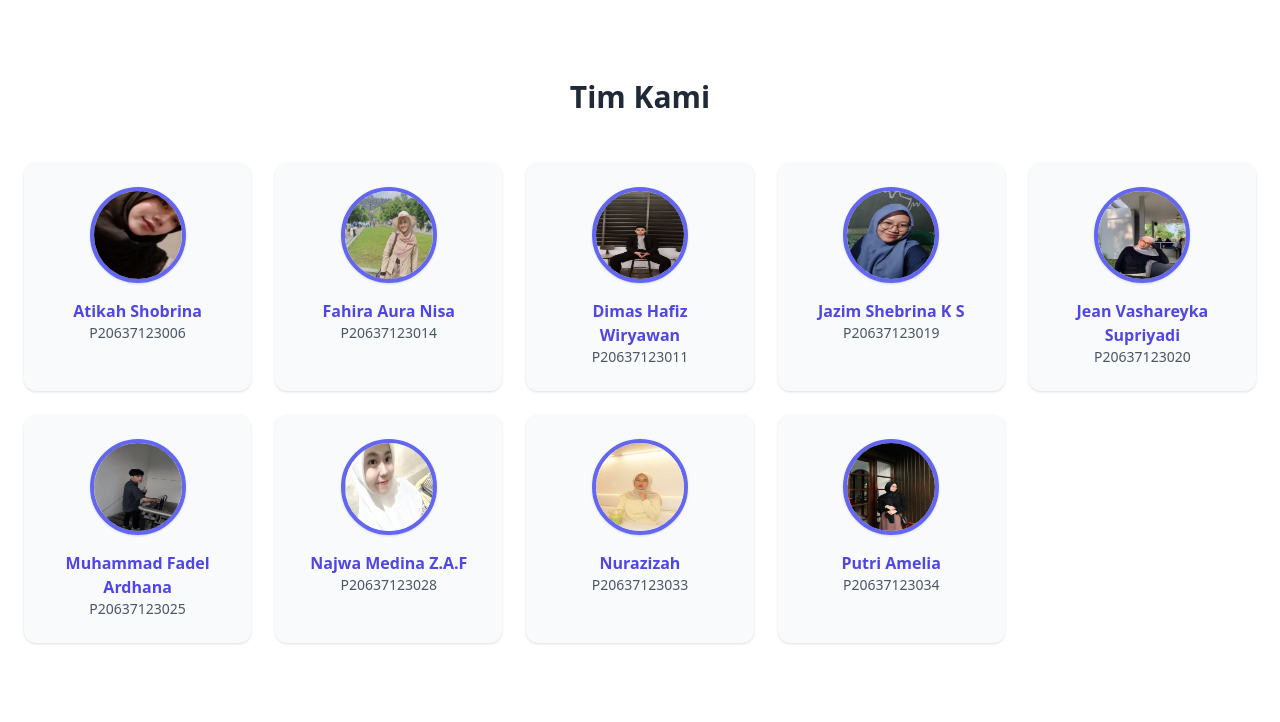
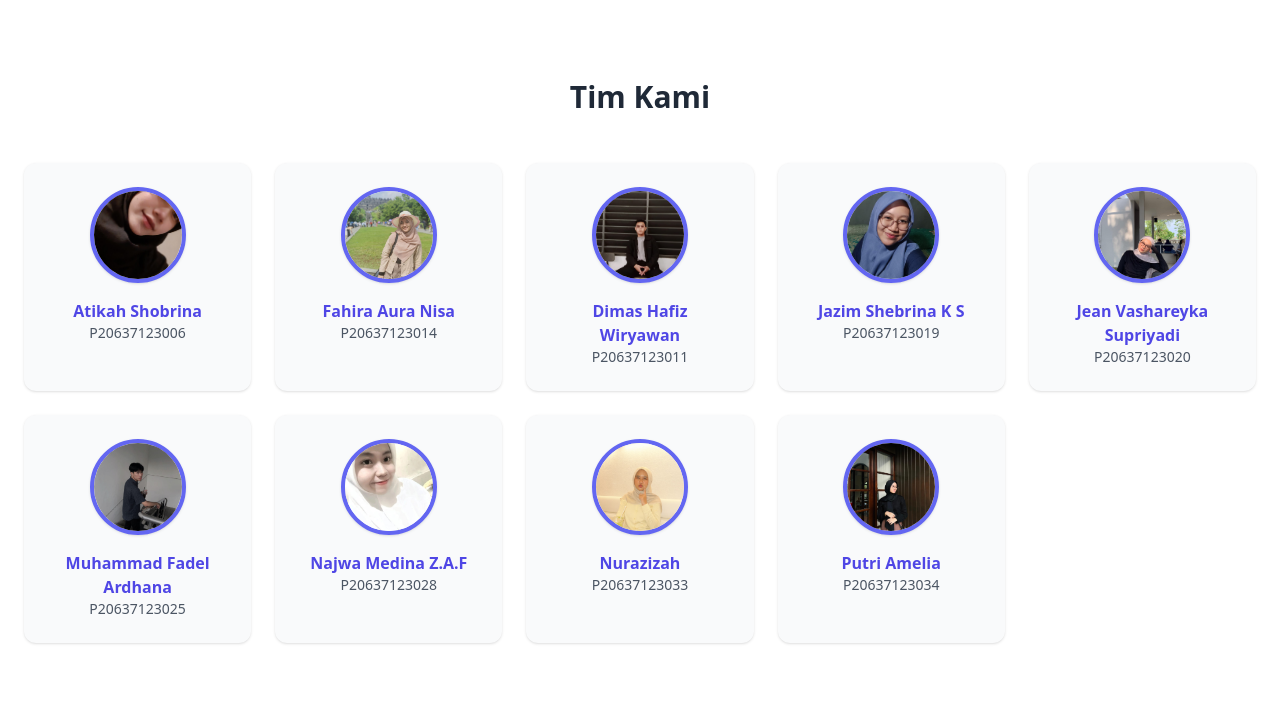
Before and after one commit to njwnfa/peminjaman_ruangan, a CodeIgniter app: page /peminjaman_ruangan/ in a window 1280 px wide. Shown: the part 1909-2631 px from the top of the page. Run offline with CodeIgniter, Linux system fonts and the light colour scheme; some libraries are stand-ins or nearby versions.

Commit message:
Improve team and room list UI display
Updated the team section grid layout and added object-cover to team images for better appearance. Enhanced the room list description display to support multiline text and improved its layout for readability.

```diff
--- a/application/views/landing_page.php
+++ b/application/views/landing_page.php
@@ -231,58 +231,58 @@
     <div class="max-w-7xl mx-auto px-6">
       <h3 class="text-3xl font-bold text-center mb-12">Tim Kami</h3>
 
-      <div class="grid grid-cols-2 sm:grid-cols-3 md:grid-cols-5 gap-6">
-        <!-- 10 anggota tim -->
+      <div class="grid grid-cols-2 sm:grid-cols-3 md:grid-cols-4 lg:grid-cols-5 gap-6">
+
         <div class="team-card p-6 bg-gray-50 dark:bg-gray-800 rounded-xl text-center shadow hover:shadow-2xl transition">
-          <img src="<?= base_url('assets/images/team/atika.jpeg'); ?>" alt="Atikah" class="w-24 h-24 rounded-full mx-auto mb-4 border-4 border-indigo-500 shadow" />
+          <img src="<?= base_url('assets/images/team/atika.jpeg'); ?>" alt="Atikah" class="w-24 h-24 rounded-full mx-auto mb-4 border-4 border-indigo-500 shadow object-cover" />
           <h4 class="font-semibold text-indigo-600">Atikah Shobrina</h4>
           <p class="text-sm text-gray-600 dark:text-gray-300">P20637123006</p>
         </div>
 
         <div class="team-card p-6 bg-gray-50 dark:bg-gray-800 rounded-xl text-center shadow hover:shadow-2xl transition">
-          <img src="<?= base_url('assets/images/team/fahira.jpeg'); ?>" alt="Fahira" class="w-24 h-24 rounded-full mx-auto mb-4 border-4 border-indigo-500 shadow" />
+          <img src="<?= base_url('assets/images/team/fahira.jpeg'); ?>" alt="Fahira" class="w-24 h-24 rounded-full mx-auto mb-4 border-4 border-indigo-500 shadow object-cover" />
           <h4 class="font-semibold text-indigo-600">Fahira Aura Nisa </h4>
           <p class="text-sm text-gray-600 dark:text-gray-300">P20637123014</p>
         </div>
 
         <div class="team-card p-6 bg-gray-50 dark:bg-gray-800 rounded-xl text-center shadow hover:shadow-2xl transition">
-          <img src="<?= base_url('assets/images/team/dimas.jpeg'); ?>" alt="Dimas" class="w-24 h-24 rounded-full mx-auto mb-4 border-4 border-indigo-500 shadow" />
+          <img src="<?= base_url('assets/images/team/dimas.jpeg'); ?>" alt="Dimas" class="w-24 h-24 rounded-full mx-auto mb-4 border-4 border-indigo-500 shadow object-cover" />
           <h4 class="font-semibold text-indigo-600">Dimas Hafiz Wiryawan</h4>
           <p class="text-sm text-gray-600 dark:text-gray-300">P20637123011</p>
         </div>
 
         <div class="team-card p-6 bg-gray-50 dark:bg-gray-800 rounded-xl text-center shadow hover:shadow-2xl transition">
-          <img src="<?= base_url('assets/images/team/jazim.jpeg'); ?>" alt="Jazim" class="w-24 h-24 rounded-full mx-auto mb-4 border-4 border-indigo-500 shadow" />
+          <img src="<?= base_url('assets/images/team/jazim.jpeg'); ?>" alt="Jazim" class="w-24 h-24 rounded-full mx-auto mb-4 border-4 border-indigo-500 shadow object-cover" />
           <h4 class="font-semibold text-indigo-600">Jazim Shebrina K S</h4>
           <p class="text-sm text-gray-600 dark:text-gray-300">P20637123019</p>
         </div>
 
         <div class="team-card p-6 bg-gray-50 dark:bg-gray-800 rounded-xl text-center shadow hover:shadow-2xl transition">
-          <img src="<?= base_url('assets/images/team/jean.jpeg'); ?>" alt="Jean" class="w-24 h-24 rounded-full mx-auto mb-4 border-4 border-indigo-500 shadow" />
+          <img src="<?= base_url('assets/images/team/jean.jpeg'); ?>" alt="Jean" class="w-24 h-24 rounded-full mx-auto mb-4 border-4 border-indigo-500 shadow object-cover" />
           <h4 class="font-semibold text-indigo-600">Jean Vashareyka Supriyadi</h4>
           <p class="text-sm text-gray-600 dark:text-gray-300">P20637123020</p>
         </div>
 
         <div class="team-card p-6 bg-gray-50 dark:bg-gray-800 rounded-xl text-center shadow hover:shadow-2xl transition">
-          <img src="<?= base_url('assets/images/team/fadel.jpeg'); ?>" alt="Fadel" class="w-24 h-24 rounded-full mx-auto mb-4 border-4 border-indigo-500 shadow" />
+          <img src="<?= base_url('assets/images/team/fadel.jpeg'); ?>" alt="Fadel" class="w-24 h-24 rounded-full mx-auto mb-4 border-4 border-indigo-500 shadow object-cover" />
           <h4 class="font-semibold text-indigo-600">Muhammad Fadel Ardhana </h4>
           <p class="text-sm text-gray-600 dark:text-gray-300">P20637123025</p>
         </div>
 
         <div class="team-card p-6 bg-gray-50 dark:bg-gray-800 rounded-xl text-center shadow hover:shadow-2xl transition">
-          <img src="<?= base_url('assets/images/team/najwa.jpeg'); ?>" alt="Najwa" class="w-24 h-24 rounded-full mx-auto mb-4 border-4 border-indigo-500 shadow" />
+          <img src="<?= base_url('assets/images/team/najwa.jpeg'); ?>" alt="Najwa" class="w-24 h-24 rounded-full mx-auto mb-4 border-4 border-indigo-500 shadow object-cover" />
           <h4 class="font-semibold text-indigo-600">Najwa Medina Z.A.F</h4>
           <p class="text-sm text-gray-600 dark:text-gray-300">P20637123028</p>
         </div>
 
         <div class="team-card p-6 bg-gray-50 dark:bg-gray-800 rounded-xl text-center shadow hover:shadow-2xl transition">
-          <img src="<?= base_url('assets/images/team/nur.jpeg'); ?>" alt="Nurazizah" class="w-24 h-24 rounded-full mx-auto mb-4 border-4 border-indigo-500 shadow" />
+          <img src="<?= base_url('assets/images/team/nur.jpeg'); ?>" alt="Nurazizah" class="w-24 h-24 rounded-full mx-auto mb-4 border-4 border-indigo-500 shadow object-cover" />
           <h4 class="font-semibold text-indigo-600">Nurazizah</h4>
           <p class="text-sm text-gray-600 dark:text-gray-300">P20637123033</p>
         </div>
 
         <div class="team-card p-6 bg-gray-50 dark:bg-gray-800 rounded-xl text-center shadow hover:shadow-2xl transition">
-          <img src="<?= base_url('assets/images/team/putri.jpeg'); ?>" alt="Putri" class="w-24 h-24 rounded-full mx-auto mb-4 border-4 border-indigo-500 shadow" />
+          <img src="<?= base_url('assets/images/team/putri.jpeg'); ?>" alt="Putri" class="w-24 h-24 rounded-full mx-auto mb-4 border-4 border-indigo-500 shadow object-cover" />
           <h4 class="font-semibold text-indigo-600">Putri Amelia</h4>
           <p class="text-sm text-gray-600 dark:text-gray-300">P20637123034</p>
         </div>
```
Also changed, not shown: application/views/ruangan/list_ruangan.php (+12 -7 lines).
